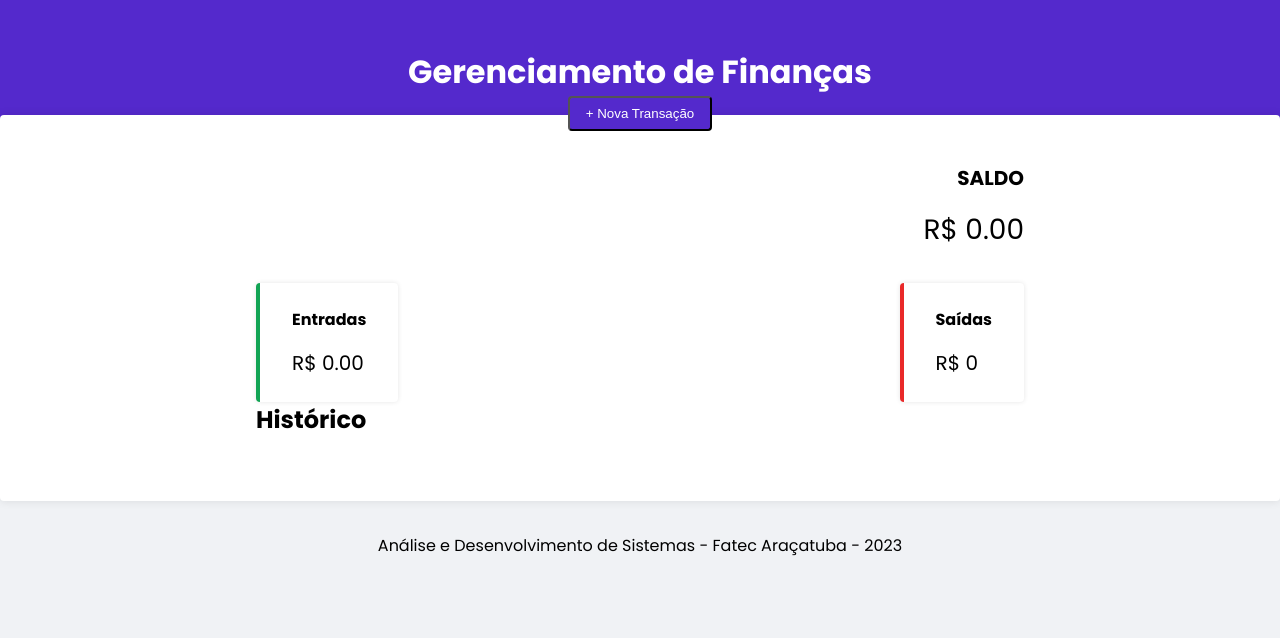
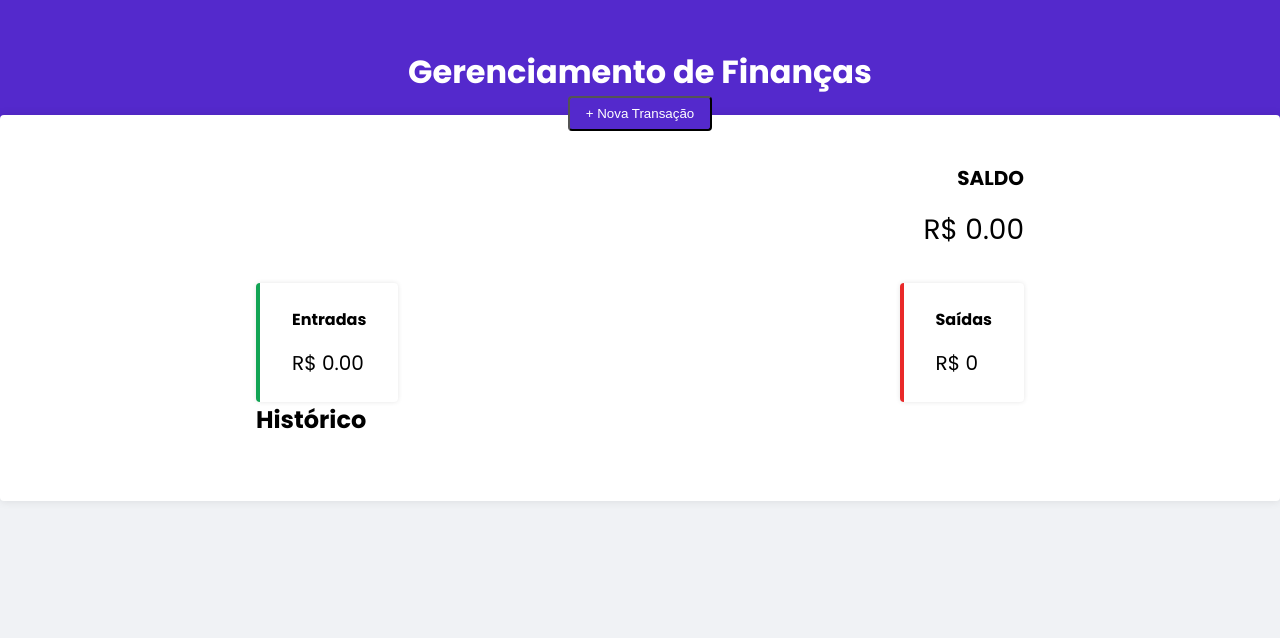
Before and after one commit to ar7utz/gffa, a PHP site: page / in a window 1280 px wide. Shown: the top 638 px of the page. Run offline with PHP 8.4, Linux system fonts and the light colour scheme.

Commit message:
Revert "atts"
This reverts commit 0938c6dc668bae177dd3d2b58e7971d8fc67f8f7.

```diff
--- a/assets/css/style.css
+++ b/assets/css/style.css
@@ -255,8 +255,3 @@ h3 {
 #toggleModal{
     border: 2px outset black;
 }
-
-footer{
-    text-align: center;
-    margin-bottom: 30px;
-}
--- a/index.php
+++ b/index.html
@@ -6,8 +6,6 @@
     <meta http-equiv="content-type" content="text/html; charset=UTF-8" />
     <meta http-equiv="content-language" content="pt-BR" />
     <meta http-equiv="X-UA-Compatible" content="ie=edge" />
-
-    <link rel="icon" type="img" href="gffa-ico.ico"/>
 
     <link rel="stylesheet" href="assets/css/style.css" />
     <link rel="stylesheet" href="assets/css/scrollbar.css" />
@@ -73,9 +71,6 @@
       </div>
     </div>
 
-    <footer>
-      Análise e Desenvolvimento de Sistemas - Fatec Araçatuba - 2023
-    </footer>
     <script src="assets/js/main.js"></script>
   </body>
 </html>
```
Also changed, not shown: assets/bd/conexão/conect.php (deleted, +0 -18 lines), assets/imagens/gffa-ico.png (deleted), assets/imagens/icone-financas.png (deleted), gffa-ico.ico (deleted), 1 other file.
